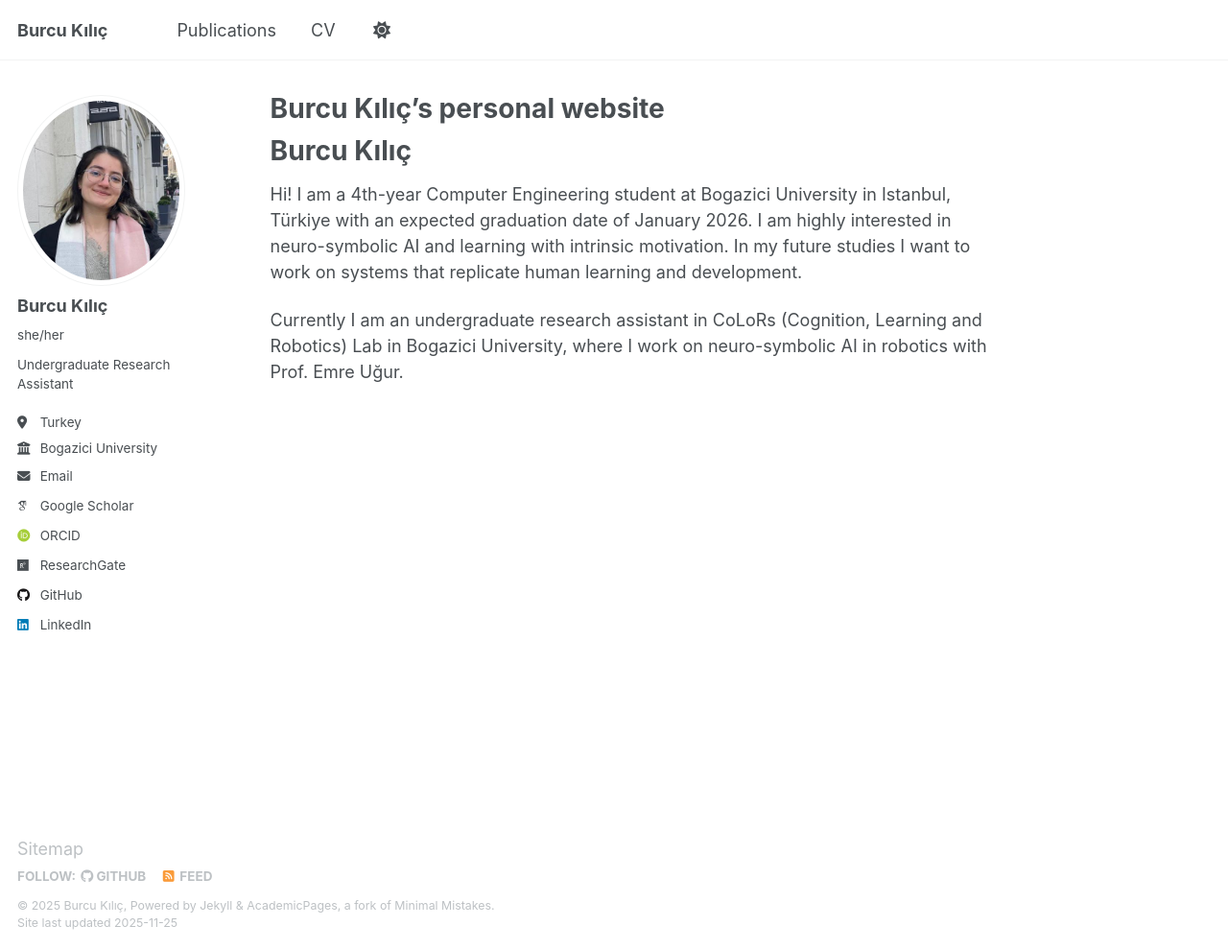
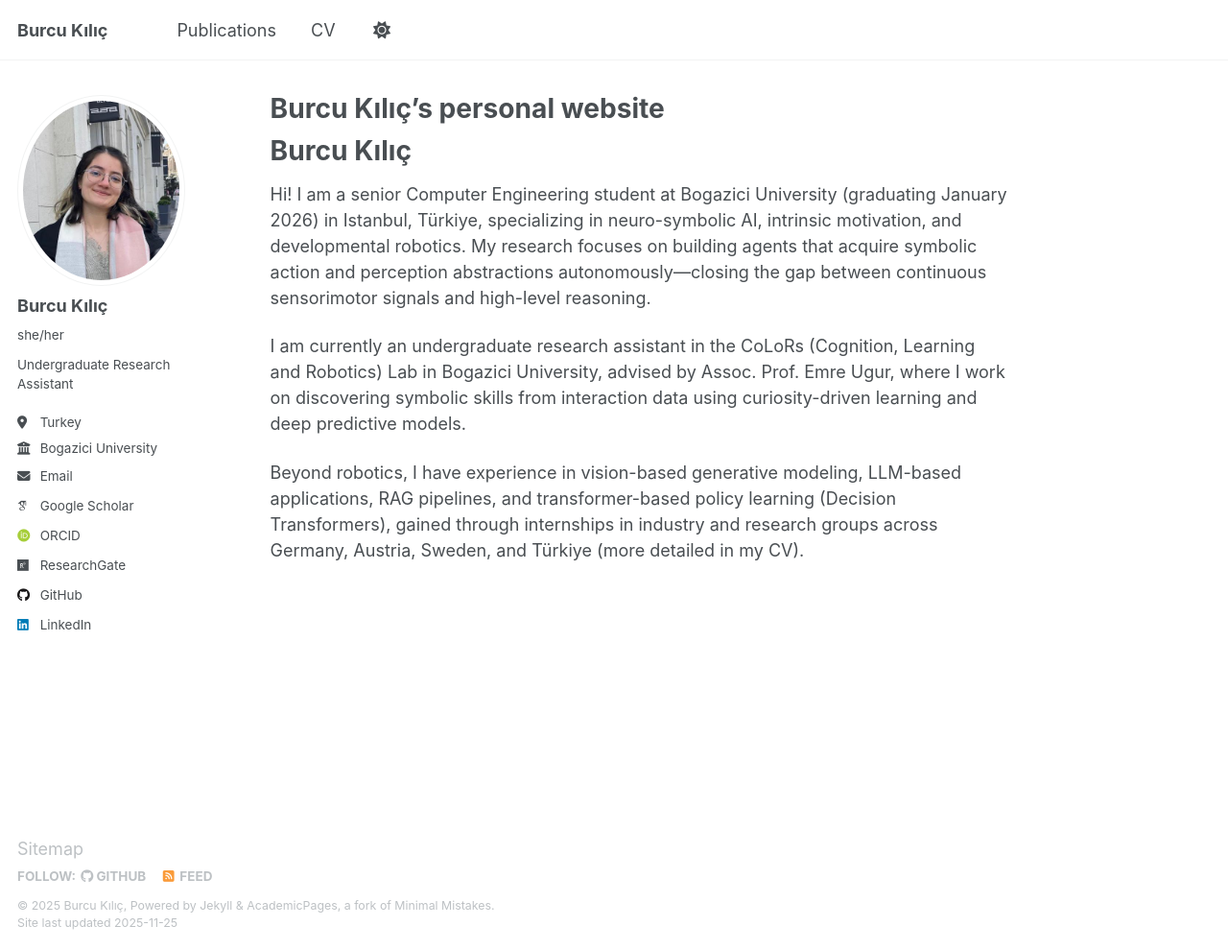
Before and after one commit to burcukilic/burcukilic.github.io, a Jekyll site: the page built from _pages/about.md, in a window 1280 px wide and 990 px high. Shown: the whole window at 96% size. Built offline with Jekyll 4.4.1, drawn with Linux system fonts in a browser that asks for light colours; some web fonts are replaced.

Commit message:
fix aboutme

```diff
--- a/_pages/about.md
+++ b/_pages/about.md
@@ -10,6 +10,8 @@ redirect_from:
 Burcu Kılıç
 ======
 
-Hi! I am a 4th-year Computer Engineering student at Bogazici University in Istanbul, Türkiye with an expected graduation date of January 2026. I am highly interested in neuro-symbolic AI and learning with intrinsic motivation. In my future studies I want to work on systems that replicate human learning and development.
+Hi! I am a senior Computer Engineering student at Bogazici University (graduating January 2026) in Istanbul, Türkiye, specializing in neuro-symbolic AI, intrinsic motivation, and developmental robotics. My research focuses on building agents that acquire symbolic action and perception abstractions autonomously—closing the gap between continuous sensorimotor signals and high-level reasoning.
 
-Currently I am an undergraduate research assistant in CoLoRs (Cognition, Learning and Robotics) Lab in Bogazici University, where I work on neuro-symbolic AI in robotics with Prof. Emre Uğur.
+I am currently an undergraduate research assistant in the CoLoRs (Cognition, Learning and Robotics) Lab in Bogazici University, advised by Assoc. Prof. Emre Ugur, where I work on discovering symbolic skills from interaction data using curiosity-driven learning and deep predictive models.
+
+Beyond robotics, I have experience in vision-based generative modeling, LLM-based applications, RAG pipelines, and transformer-based policy learning (Decision Transformers), gained through internships in industry and research groups across Germany, Austria, Sweden, and Türkiye (more detailed in my CV).
```
